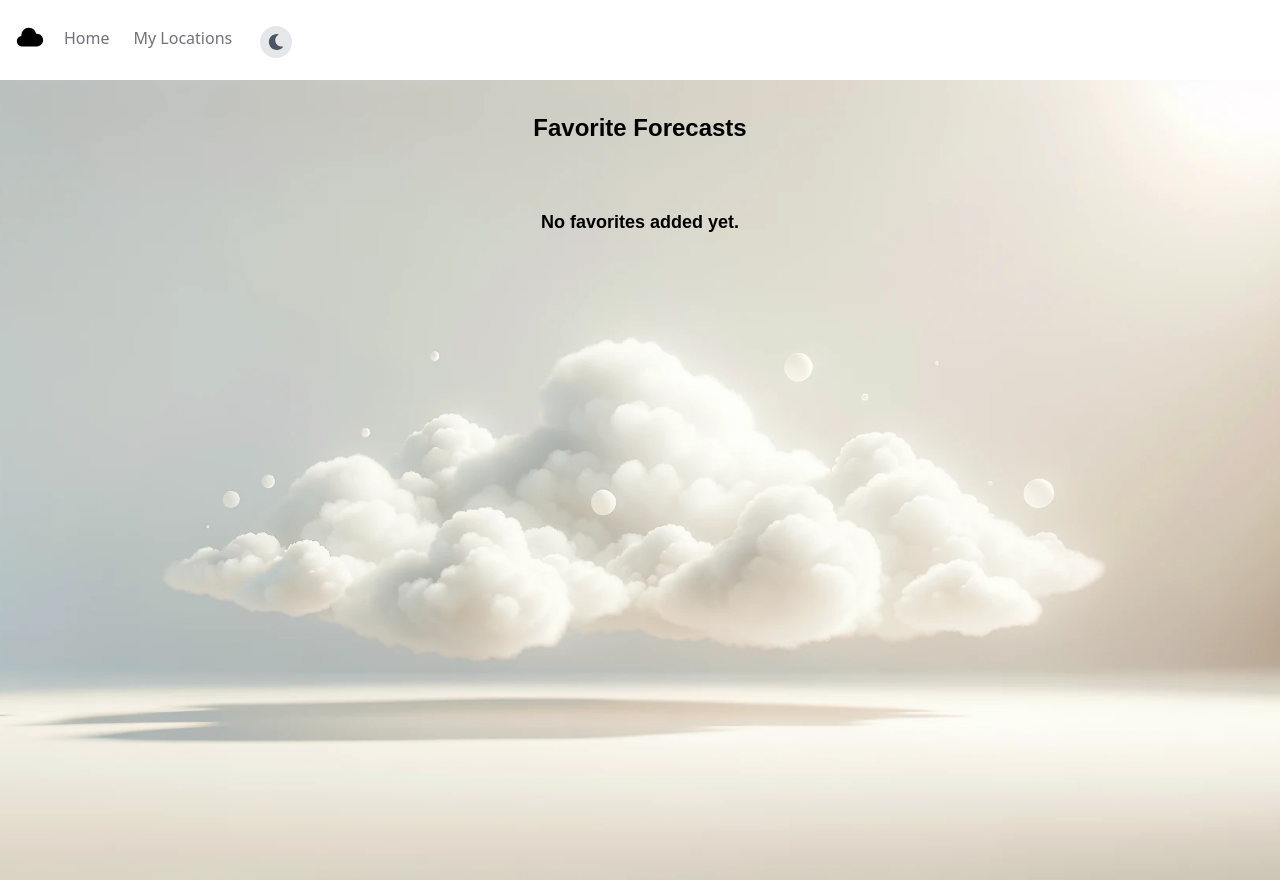
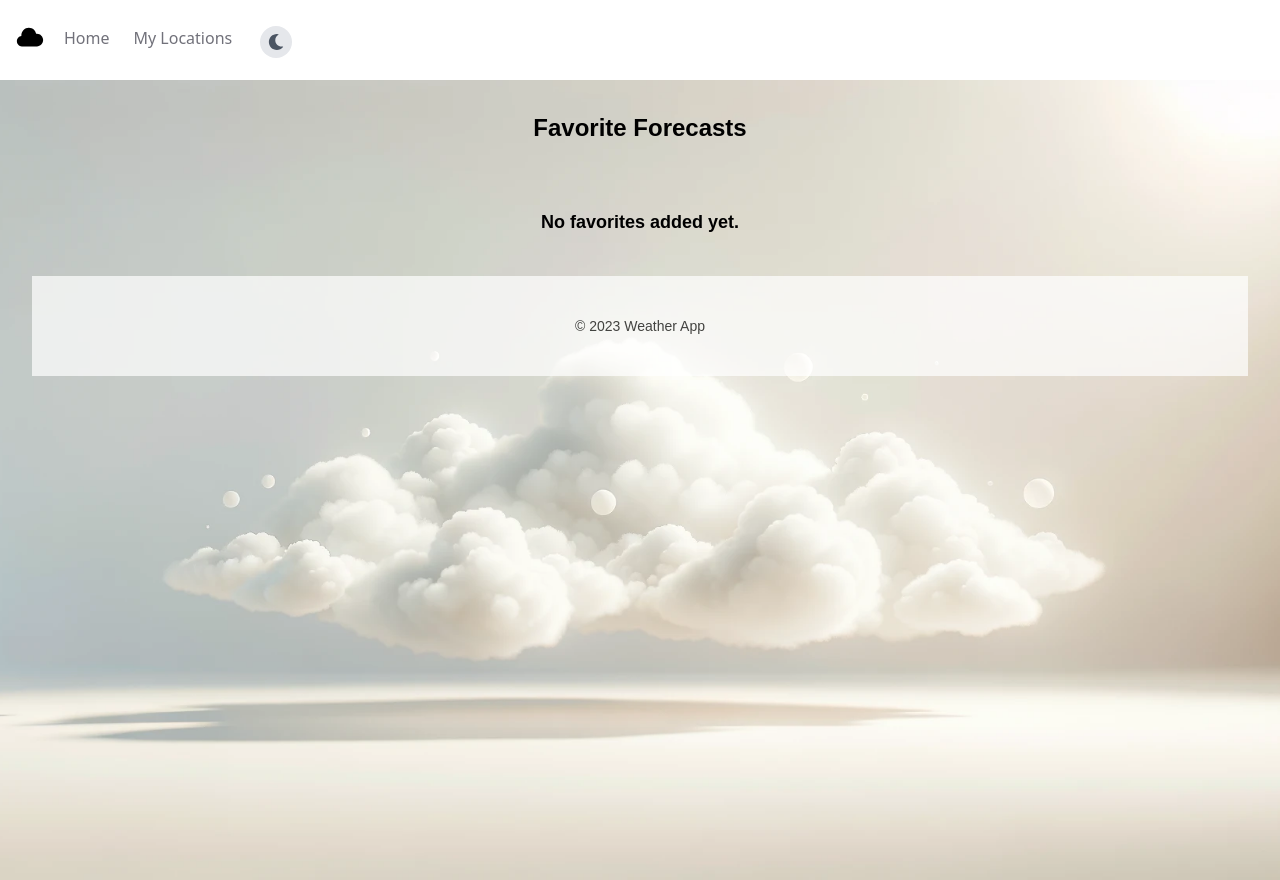
Before and after one commit to snirEvgi/Snir-Evgi-4-12-2023, a React app in the folder weather-app/: page /favorites in a window 1280 px wide. Built offline with nearby package versions, Linux system fonts and the light colour scheme; the HTML template or start-up script is replaced by a standard one.

Commit message:
minor css fix

```diff
--- a/weather-app/src/app/pages/FavoritePage/index.tsx
+++ b/weather-app/src/app/pages/FavoritePage/index.tsx
@@ -197,7 +197,14 @@ const FavoritePage = () => {
         ))}
 
       </div>
-
+      <footer className={classNames("p-10 mt-auto md:ml-0 lg:ml-0 xl:ml-0 ml-9", {
+  "bg-gray-800 opacity-95 text-white": theme === "dark",
+  "bg-white opacity-70 text-black": theme === "light"
+})}>
+  <div className="container mx-auto text-center">
+    <p className="text-sm">&copy; {new Date().getFullYear()} Weather App</p>
+  </div>
+</footer>
     </div>
   )
 }
--- a/weather-app/src/app/pages/HomePage/index.tsx
+++ b/weather-app/src/app/pages/HomePage/index.tsx
@@ -56,6 +56,8 @@ const HomePage = () => {
     (state) => state.weather.fiveDayForecast,
   )
   const theme = localStorage.getItem("theme") || "light"
+
+  // handlers
 
   const fetchTlvDataHandler = async () => {
     try {
@@ -128,17 +130,7 @@ const HomePage = () => {
     }
   }
 
-  useEffect(() => {
-    const geoLocation = navigator.geolocation.getCurrentPosition(
-      successHandler,
-      errorHandler,
-    )
 
-  }, [])
-  useEffect(() => {
-
-    localStorage.removeItem("currentFavoriteLocation")
-  }, [])
 
   const handleSelectCountry = async (place: any) => {
     try {
@@ -200,10 +192,26 @@ const HomePage = () => {
       setIsLoading(false)
     }
   }
+
+// use effects
+
+useEffect(() => {
+  const geoLocation = navigator.geolocation.getCurrentPosition(
+    successHandler,
+    errorHandler,
+  )
+
+}, [])
+useEffect(() => {
+
+  localStorage.removeItem("currentFavoriteLocation")
+}, [])
+
+
   return (
     <div
       className={classnames({
-        "container -mx-6 md:mx-auto lg:mx-auto xl:mx-auto  max-h-screen p-4":
+        "container -mx-6 md:mx-auto h-full lg:mx-auto xl:mx-auto  max-h-screen p-4":
           true,
       })}
     >
@@ -283,12 +291,17 @@ const HomePage = () => {
           </div>
         )}
       </div>
-       <footer className={classNames({"p-10 mt-5 md:ml-0 lg:ml-0 xl:ml-0 ml-9 ":true,"bg-gray-800 opacity-95 text-white":theme ==="dark","bg-white opacity-70 text-black":theme ==="light"})}>
+
+    <footer className={classNames({"p-10 mt-5 relative top-0  md:ml-0 lg:ml-0 xl:ml-0 ml-9 ":true,
+    " mt-[32rem]":!isFetched,
+    "bg-gray-800 opacity-95 text-white":theme ==="dark",
+    "bg-white opacity-70 text-black":theme ==="light"})}>
          <div className={"container mx-auto text-center"}>
             <p className="text-sm">&copy; {new Date().getFullYear()} Weather App</p>
          </div>
       </footer>
     </div>
+
   )
 }
 
```
